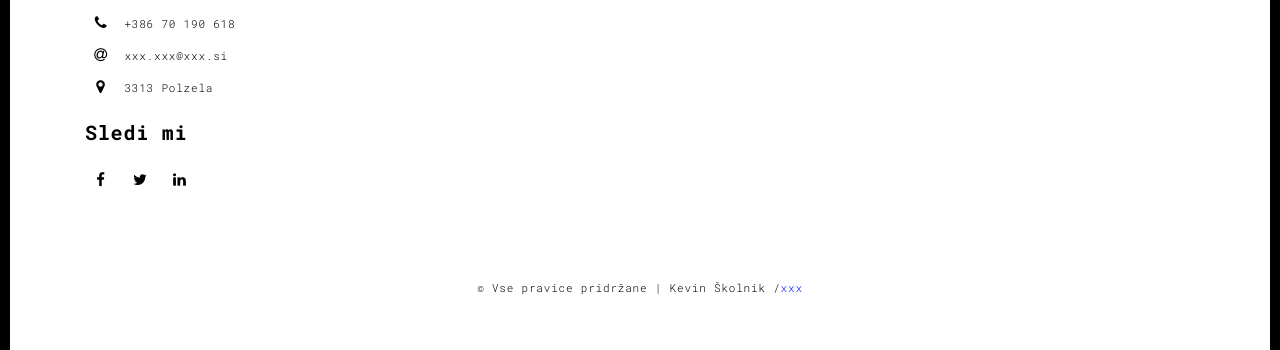
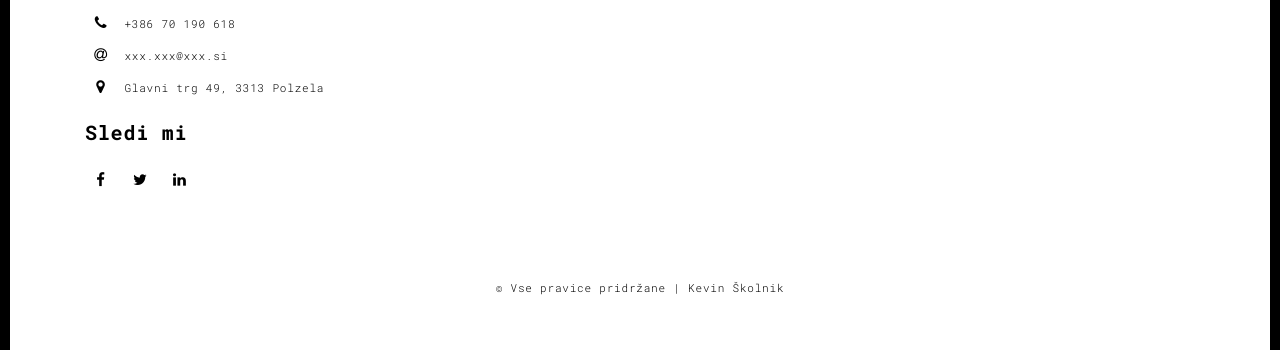
Before and after one commit to Skolnikov/portfo, a plain HTML site: page contact.html in a window 1280 px wide. Shown: the part 196-546 px from the top of the page. Drawn offline with Linux system fonts and the light colour scheme.

Commit message:
Update contact.html

```diff
--- a/contact.html
+++ b/contact.html
@@ -90,6 +90,7 @@
                           <span class="fa-icon">
                             <i class="fa fa fa-map-marker" aria-hidden="true"></i>
                           </span>
+                          Glavni trg 49,
                           3313 Polzela
                         </li>
                       </ul>
@@ -121,7 +122,7 @@
   <div class="container">
     <div class="row">
       <div class="col-xs-12">
-        <p>© Vse pravice pridržane | Kevin Školnik <a href='xxx' ></a>/<a href="XXX" title="xyx">xxx</a></p>
+        <p>© Vse pravice pridržane | Kevin Školnik </p>
       </div>
     </div>
   </div>
```
